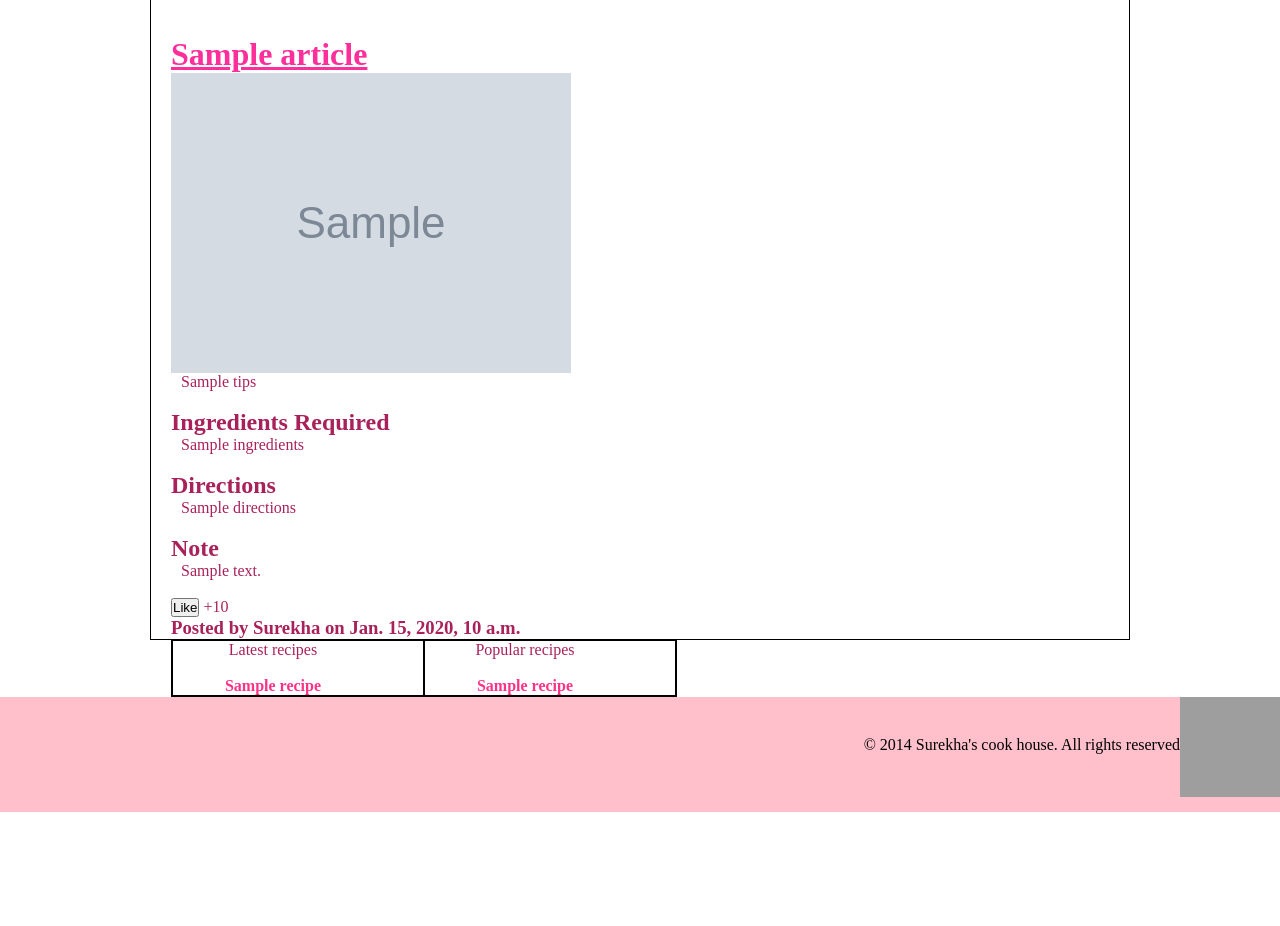
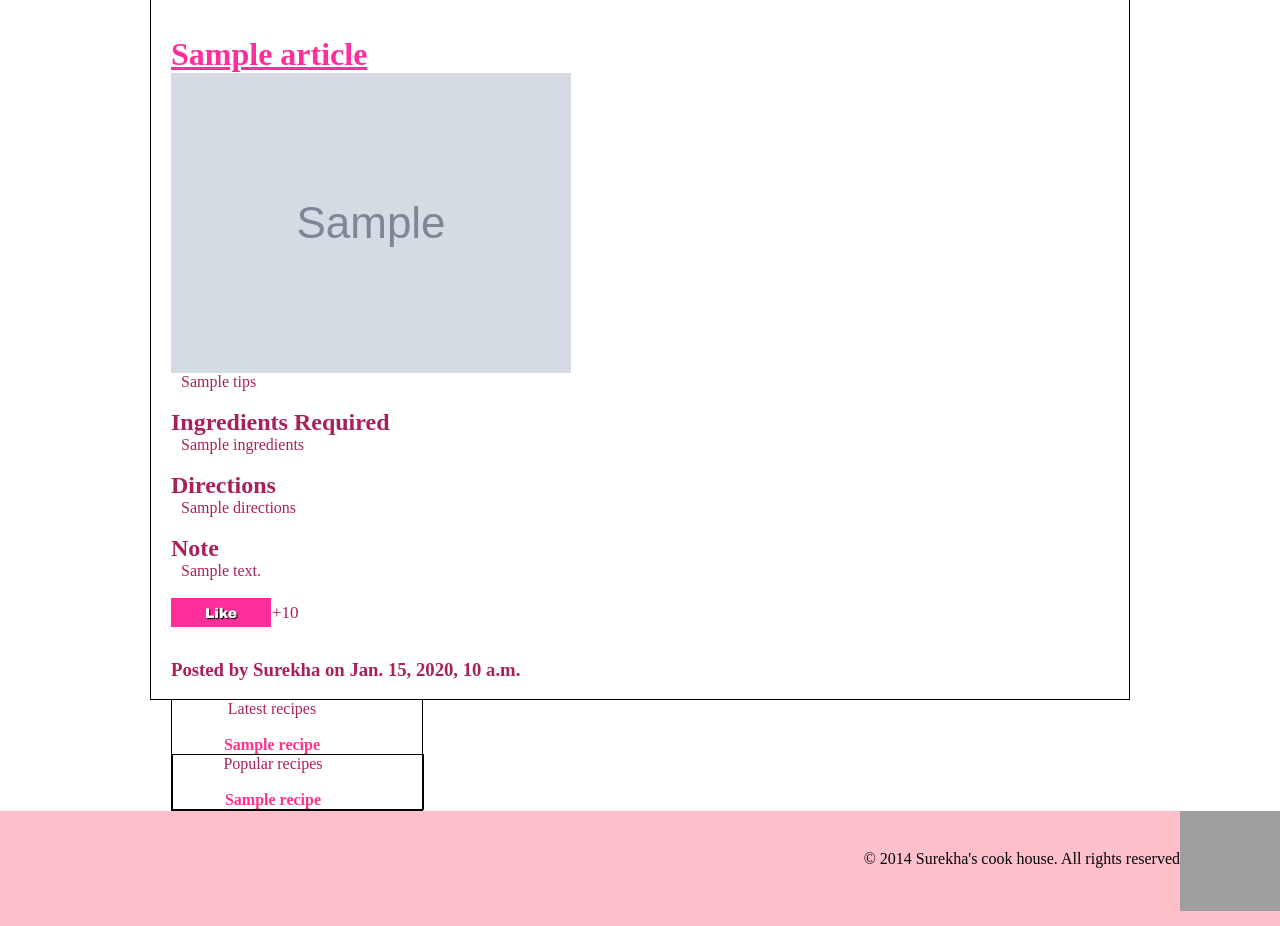
Before and after one commit to thangabalu/cookhouse, a Django app: template wsgi/surekha_app/article/templates/show_recipe.html in a window 1280 px wide. Shown: the part 162-1088 px from the top of the page. Before the commit the page ends 974 px from the top, so only its background shows below. Run offline with Django 3.2, Linux system fonts and the light colour scheme; the template is opened without the code that fills it: most values are stand-ins (such as "Sample title", 1, 10 or a date in 2020); grey boxes marked "Sample" are stand-in pictures; grey boxes are pictures that could not be loaded.

Commit message:
like button

```diff
--- a/wsgi/surekha_app/article/templates/show_recipe.html
+++ b/wsgi/surekha_app/article/templates/show_recipe.html
@@ -28,15 +28,20 @@
 	<h2> Note </h2>
 	<p> {{ article.note|linebreaks }} </p>
 	<br>
-        <a href = "/recipes/{{article.recipe_type}}/{{article.title.split|join:"-"}}/like/">
-       <button>Like</button>
-       </a>
-	+{{article.likes}}
-       <br>
+            <div class = "navmenu">
+		<ul>
+			<li><a style="width:100px;" href="/recipes/{{article.recipe_type}}/{{article.title.split|join:"-"}}/like/">Like </a> </li>
+		</ul>
+            </div>
+	<div style="padding-top:5px; font-size: 17px;">
+	   +{{article.likes}}
+	</div>
+       <br><br>
 	<h3> Posted by Surekha on {{article.pub_date }} </h3>
+	<br>
 
 
-<div class = "bottom_show_recipe">
+
 	<div class ="bottomblock_show_recipe">
 	<ul>
   	      <li style= "text-align: center;">Latest recipes</li><br>
@@ -44,7 +49,6 @@
 	      <li style= "text-align: center"> <a href="/recipes/{{ recipe.recipe_type }}/{{ recipe.title }}/"> {{recipe.title}} </a> </li>
 	      {% endfor %}
 	</ul>
-	</div>
 
 	<div class ="bottomblock_show_recipe">
 	<ul>
@@ -57,10 +61,6 @@
         </div>
 </div>
 </div>
-
-
-
-
 </div>
 {% endblock %}
 </body>
```
